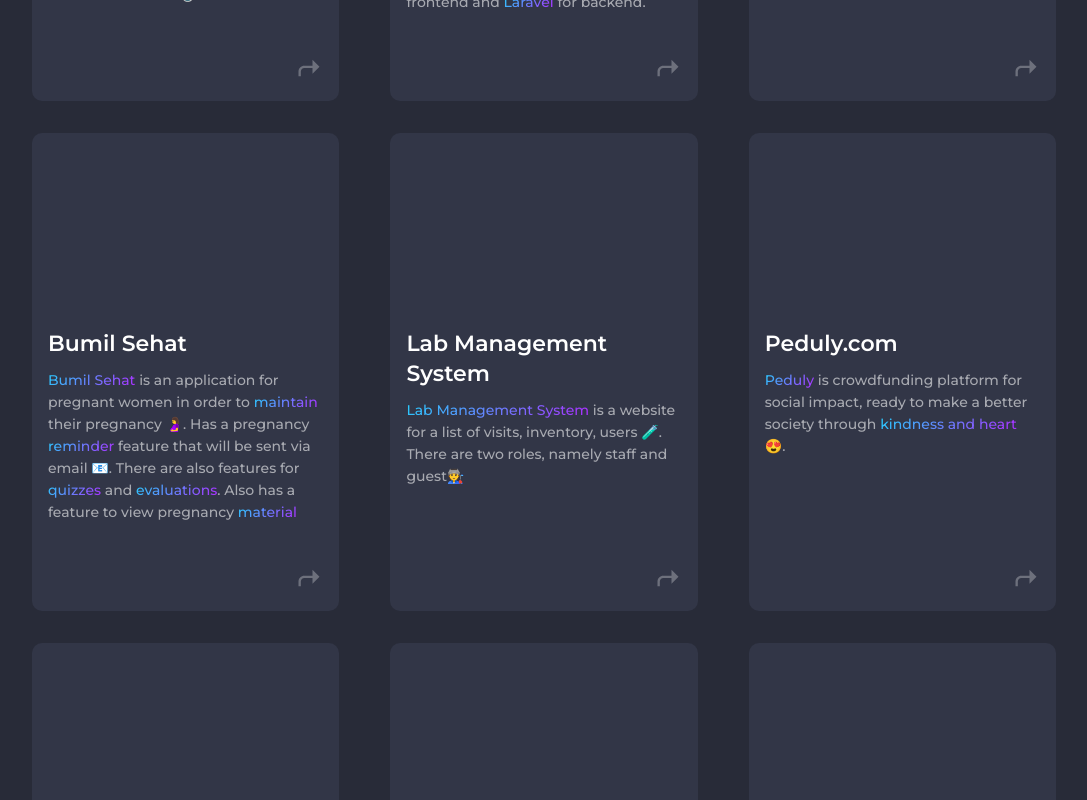
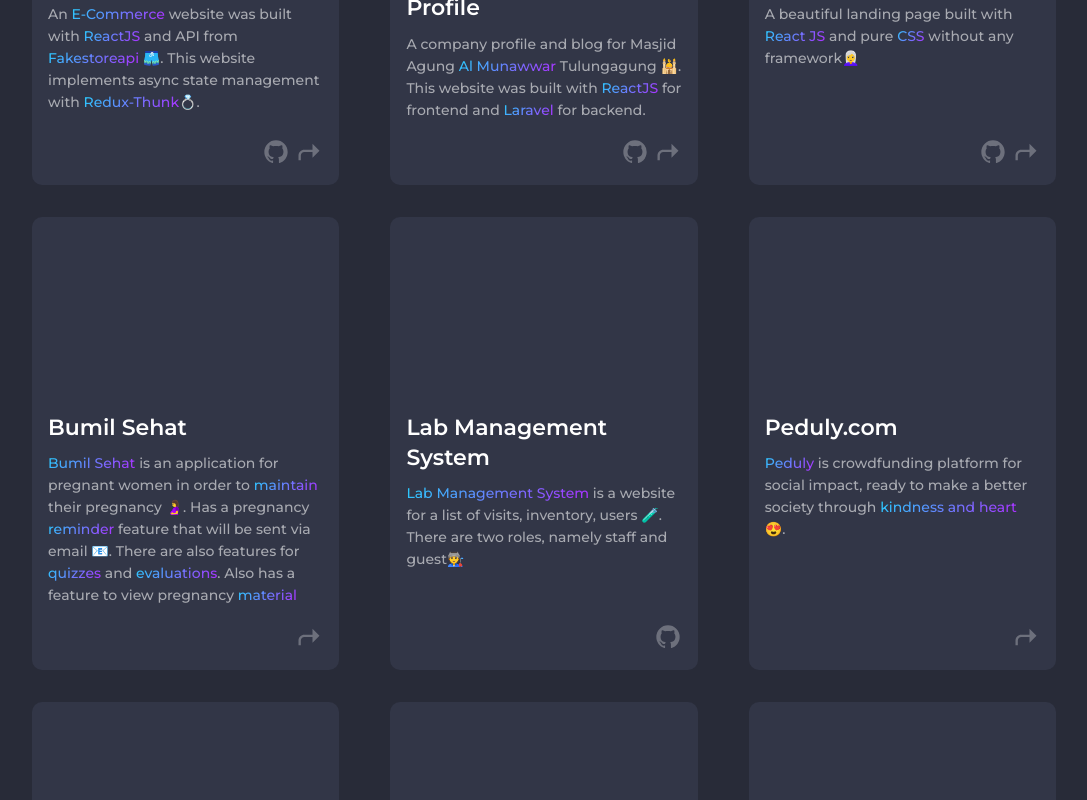
Before and after one commit to juanangelaalma/portofolio-2022, a React (Create React App) app: page / in a window 1280 px wide. Shown: the part 2700-3500 px from the top of the page, without its empty margins (96-1183 px from the left). Built offline with nearby package versions, Linux system fonts and the light colour scheme.

Commit message:
Add Links

```diff
--- a/src/components/project/project.css
+++ b/src/components/project/project.css
@@ -52,7 +52,7 @@
   font-weight: 500;
   font-size: 14px;
   line-height: 22px;
-  margin-bottom: 2rem;
+  margin-bottom: .5rem;
   /* or 188% */
 
 
--- a/src/containers/overview/MainProjects.js
+++ b/src/containers/overview/MainProjects.js
@@ -13,18 +13,25 @@
     title: "Mediku",
     stacks: "React Native,JavaScipt,MySql,Tensorflow,Google Cloud",
     description: "An AI-powered medical app addressing child stunting innovatively optimizes growth and development, streamlining health monitoring, offering timely nutrition guidance, and transforming child care practices, potentially preventing long-term health issues for future generations.",
+    video: "https://www.youtube.com/watch?v=uqxR8NilvI0",
+    github: "https://github.com/MantaSetel/MedikuApp",
   },
   {
     image: AksiHijauImage,
     title: "AksiHijau",
     stacks: "Kotlin,JavaScipt,MySql,Tensorflow,Google Cloud",
     description: "An environmental care app focusing on reducing future environmental damage. This app emphasizes tree planting as an effective solution for environmental issues, utilizing ML/AI to classify soil types and recommend suitable plants.",
+    url: "https://drive.google.com/drive/folders/1NYD-Gkf53xna0E7fMiJnmjpQWmW5rXbk",
+    github: "https://github.com/Aksi-Hijau",
+    video: "https://youtu.be/YWVkwioP6Zo",
   },
   {
     image: SivreImage,
     title: "SIVRE",
     stacks: "Laravel,React JS,MySql,TailwindCSS",
     description: "SIVRE (Sistem Informasi Voting Remas El Muna) is a voting application used for the selection of the youth organization's chairman at Masjid Agung Al Munawwar Tulungagung.",
+    url: "https://sivre.vercel.app",
+    github: "https://github.com/juanangelaalma/sivre",
   },
 ]
 
--- a/src/containers/overview/main-project.css
+++ b/src/containers/overview/main-project.css
@@ -66,6 +66,10 @@
   margin-top: 1rem;
 }
 
+.main-project__wrapper-description_content-links a {
+  margin-left: 0.6rem;
+}
+
 .main-project__wrapper-description_tools {
   margin-top: 0.8rem;
 }
--- a/src/containers/portofolio/Portofolio.js
+++ b/src/containers/portofolio/Portofolio.js
@@ -23,31 +23,34 @@
     img: img1,
     title: "My Shop E-Commerce",
     desc: "An <span class='styling__text'>E-Commerce</span> website was built with <span class='styling__text'>ReactJS</span> and API from <span class='styling__text'>Fakestoreapi</span> 🩳. This website implements async state management with <span class='styling__text'>Redux-Thunk</span>💍.",
-    url: "https://myshoppp.netlify.app/"
+    url: "https://myshoppp.netlify.app/",
+    github: "https://github.com/juanangelaalma/myshop"
   },
   {
     img: img2,
     title: "El Muna Company Profile",
     desc: "A company profile and blog for Masjid Agung <span class='styling__text'>Al Munawwar</span> Tulungagung 🕌. This website was built with <span class='styling__text'>ReactJS</span> for frontend and <span class='styling__text'>Laravel</span> for backend. ",
-    url: "http://almunawwartulungagung.online/"
+    url: "http://almunawwartulungagung.online/",
+    github: "https://github.com/juanangelaalma/elmuna"
   },
   {
     img: img3,
     title: "Landing page",
     desc: "A beautiful landing page built with <span class='styling__text'>React JS</span> and pure <span class='styling__text'>CSS</span> without any framework👩‍🦳",
-    url: "https://modern-new.netlify.app"
+    url: "https://modern-new.netlify.app",
+    github: "https://github.com/juanangelaalma/modern-ui-gpt3"
   },
   {
     img: img4,
     title: "Bumil Sehat",
     desc: "<span class='styling__text'>Bumil Sehat</span> is an application for pregnant women in order to <span class='styling__text'>maintain</span> their pregnancy 🤰. Has a pregnancy <span class='styling__text'>reminder</span> feature that will be sent via email 📧. There are also features for <span class='styling__text'>quizzes</span> and <span class='styling__text'>evaluations</span>. Also has a feature to view pregnancy <span class='styling__text'>material</span>",
-    url: "https://bumilsehat.com"
+    url: "https://siagastunting.com",
   },
   {
     img: img5,
     title: "Lab Management System",
     desc: "<span class='styling__text'>Lab Management System</span> is a website for a list of visits, inventory, users 🧪. There are two roles, namely staff and guest🧑‍🏭",
-    url: "https://lms-kel-8.herokuapp.com/"
+    github: "https://github.com/juanangelaalma/lab-management-system"
   },
   {
     img: img6,
@@ -59,31 +62,35 @@
     img: img7,
     title: "Gulu Gulu",
     desc: "Gulu Gulu is a <span class='styling__text'>Google Clone</span> website that uses google public API 💻. Build with <span class='styling__text'>ReactJS</span> and <span class='styling__text'>TailwindCSS</span>. Has fiture light mode and dark mode 🌓.",
-    url: "https://gulugulu.vercel.app/"
+    url: "https://gulugulu.vercel.app/",
+    github: "https://github.com/juanangelaalma/gulugulu"
   },
   {
     img: img8,
     title: "Markdown Previewer",
     desc: "A website <span class='styling__text'>markdown</span> that can previews <span class='styling__text'>Markdown</span> text ✒️. Build with <span class='styling__text'>ReactJS</span>",
-    url: "https://codepen.io/juanalma/full/zYzYEZv"
+    url: "https://codepen.io/juanalma/full/zYzYEZv",
+    github: "https://github.com/juanangelaalma/markdown-preview"
   },
   {
     img: img9,
     title: "Drum Simulator",
     desc: "A website that <span class='styling__text'>simulates</span> a drum 🥁. Can be operate with keyboard ⌨️. Build with <span class='styling__text'>ReactJS</span>",
-    url: "https://codepen.io/juanalma/full/KKqpjWj"
+    url: "https://codepen.io/juanalma/full/KKqpjWj",
+    github: "https://github.com/juanangelaalma/drum-machine-freecodecamp"
   },
   {
     img: img10,
     title: "Medicine Web Template",
     desc: "The web medicine template 🧑‍⚕️ is a <span class='styling__text'>responsive</span> and user-friendly website designed using <span class='styling__text'>Bootstrap 5</span>. It is an ideal platform for healthcare professionals and medical organizations to showcase their services and information online. 🩺",
-    url: "https://medical-uts.vercel.app/"
+    url: "https://medical-uts.vercel.app/",
+    github: "https://github.com/juanangelaalma/medical"
   },
   {
     img: img11,
     title: "Teeth.id",
     desc: "Teeth.id is a web-based <span class='styling__text'>dental</span> clinic project 🩺 that aims to provide a comprehensive platform for dental care and education 🦷. The platform includes several features such as a <span class='styling__text'>forum, an article section, and a consultation booking</span> feature⌚",
-    url: "https://github.com/juanangelaalma/teeth.id"
+    github: "https://github.com/juanangelaalma/teeth.id"
   },
   {
     img: img12,
@@ -99,7 +106,7 @@
       <HeaderOfList title="Others" ulrshowmore="https://github.com/juanangelaalma"/>
       <div className="porto_portofolio-list">
         { projects.map((p, index) => (
-          <Project key={index} img={p.img} title={p.title} desc={p.desc} url={p.url} />
+          <Project key={index} img={p.img} title={p.title} desc={p.desc} url={p.url} video={p.video} github={p.github} />
         )) }
       </div>
     </section>
```
